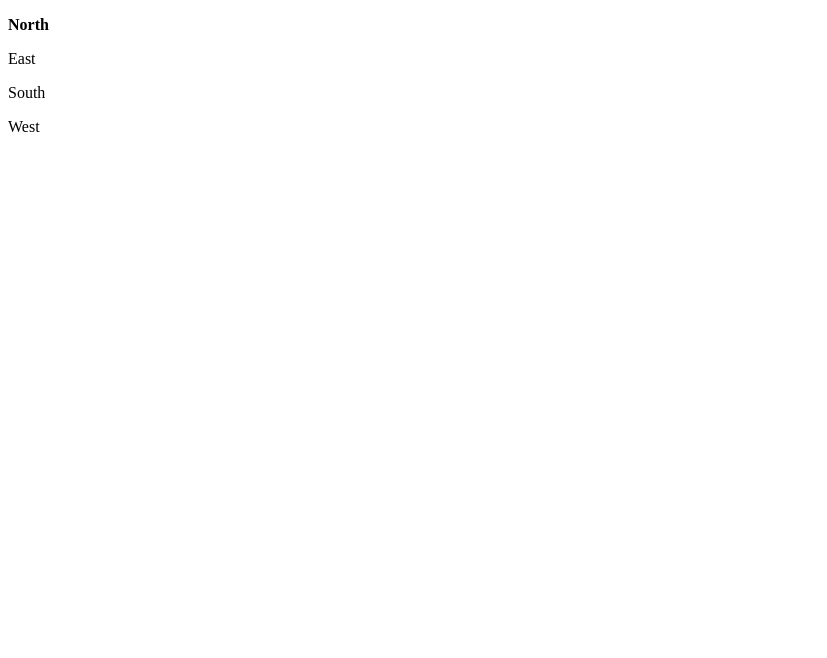
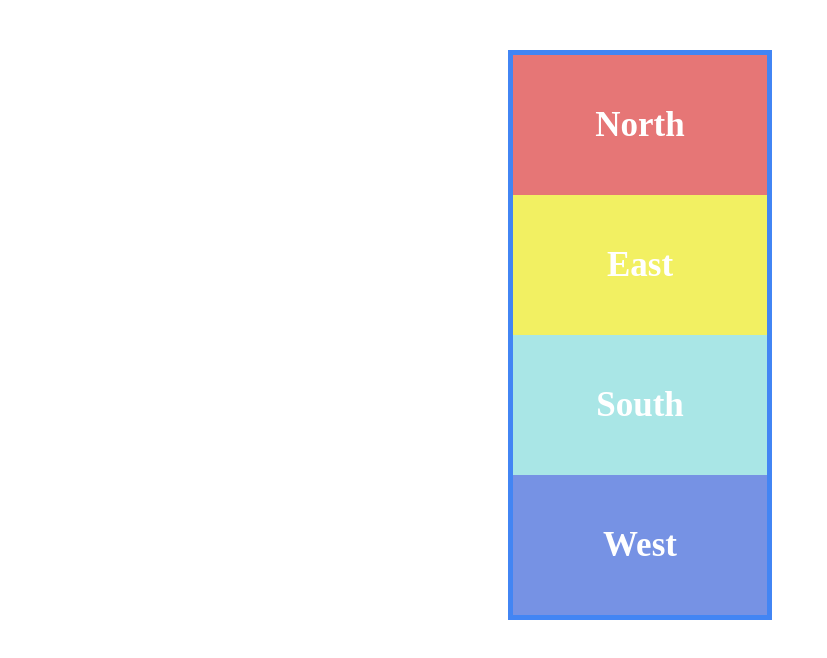
Before and after one commit to Doorsha/doorsha.github.io, a plain HTML site: page directions.html in a window 1280 px wide. Shown: the whole page, without its empty margins (0-827 px from the left). Drawn offline with Linux system fonts and the light colour scheme; a web font is replaced by a local one.

Commit message:
Update directions.html

```diff
--- a/directions.html
+++ b/directions.html
@@ -3,7 +3,7 @@
 <head>
   <meta http-equiv="Content-Type" content="text/html; charset=UTF-8">
   <meta name="viewport" content="width=device-width,initial-scale=1.0">
-  <link type="text/css" rel="stylesheet" href="./style.css">
+  <link type="text/css" rel="stylesheet" href="./direction.css">
   <link href="https://fonts.googleapis.com/css?family=Open+Sans:400,600,700&display=swap&subset=latin-ext" rel="stylesheet">
   <title>Direction</title>
 </head>
```
